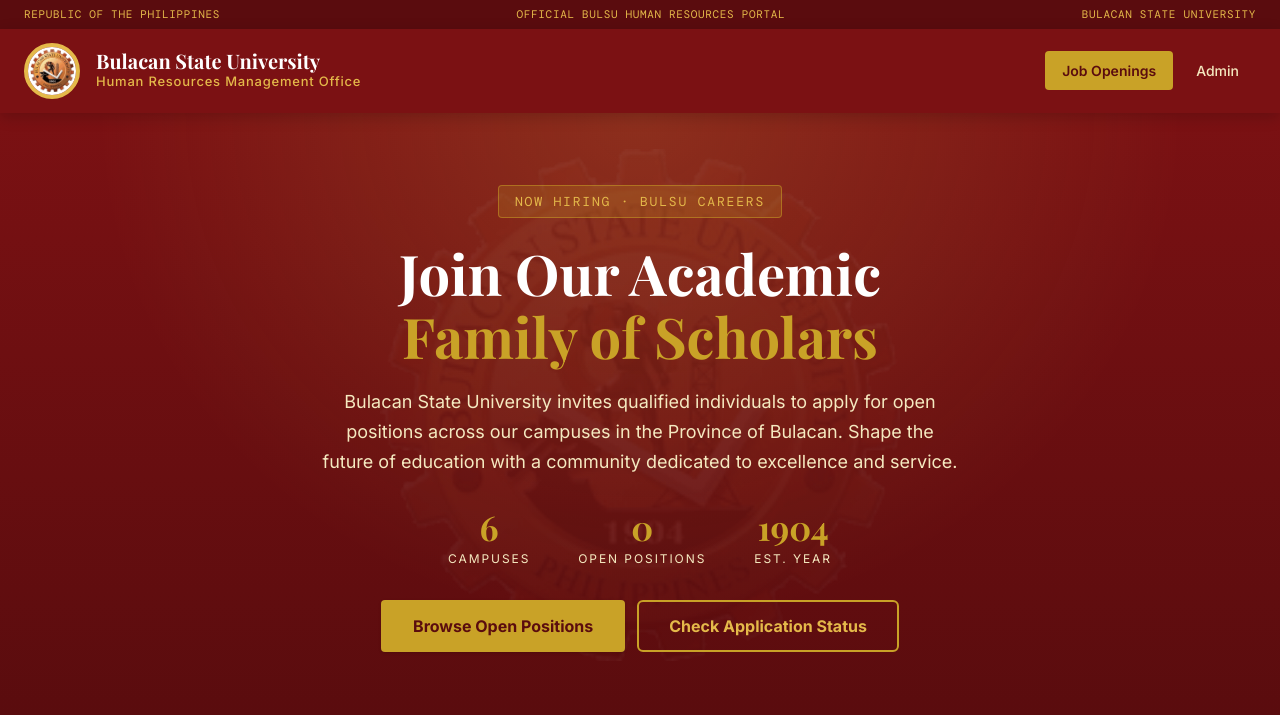
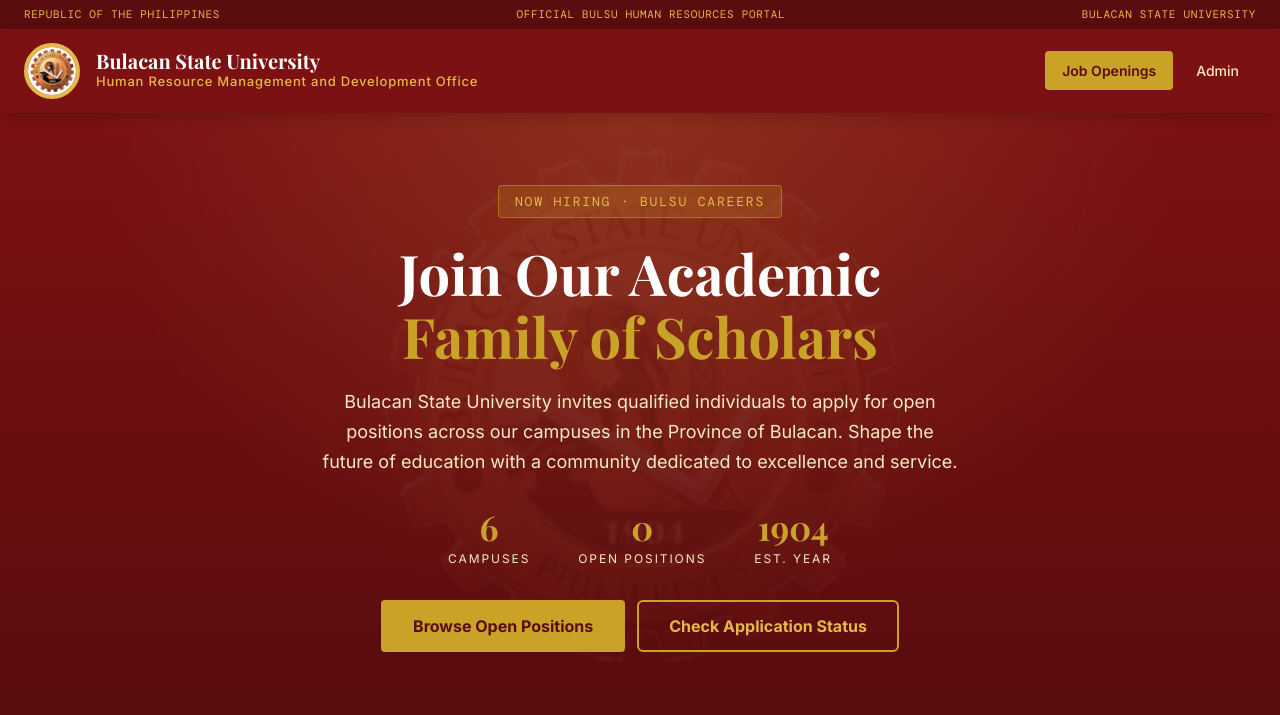
Before and after one commit to lichking1124-byte/hr_system, a Flask app: page / in a window 1280 px wide. Shown: the top 715 px of the page. Run offline with Flask 3, Linux system fonts and the light colour scheme; data that the repository does not hold is empty; some libraries are stand-ins or nearby versions.

Commit message:
Rename office to Human Resource Management and Development Office

```diff
--- a/templates/_header.html
+++ b/templates/_header.html
@@ -15,7 +15,7 @@
         <span class="seal"><img src="/static/bulsu_seal.png" alt="BulSU Seal"></span>
         <span class="brand-text">
             <span class="brand-name">Bulacan State University</span>
-            <span class="brand-sub">Human Resources Management Office</span>
+            <span class="brand-sub">Human Resource Management and Development Office</span>
         </span>
     </a>
     <nav class="nav-links">
```
